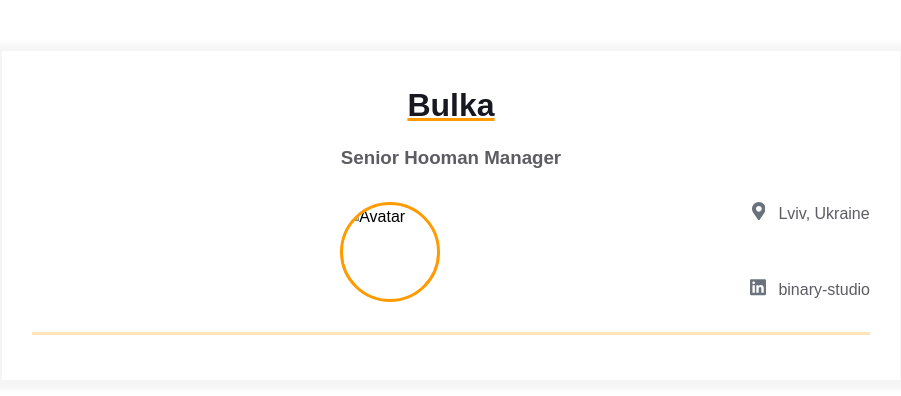
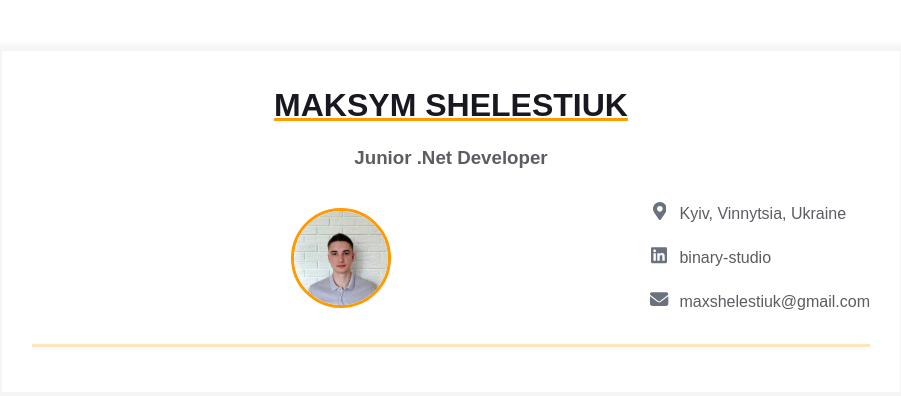
Before and after one commit to MaxShelestiuk/homepage, a plain HTML site: page index.html in a window 1280 px wide. Shown: the whole page, without its empty margins (189-1090 px from the left). Drawn offline with Linux system fonts and the light colour scheme.

Commit message:
Email contact info item added

```diff
--- a/index.html
+++ b/index.html
@@ -11,14 +11,14 @@
         <div class="resume">
           <div class="container">
             <div class="resume__block">
-              <h1 class="contact-info__header">Bulka</h1>
-              <h3 class="contact-info__sub-header">Senior Hooman Manager</h3>
+              <h1 class="contact-info__header">MAKSYM SHELESTIUK</h1>
+              <h3 class="contact-info__sub-header">Junior .Net Developer</h3>
 
               <div class="contact_info_container fh">
                 <div class="contact-info__block"></div>
 
                 <div class="contact-info__block contact-info__block--center">
-                  <img class="contact-info__avatar" src="assets/avatar.png" alt="Avatar">
+                  <img class="contact-info__avatar" src="assets/My_Photo_compressed.jpg" alt="Avatar">
                 </div>
 
                 <div class="contact-info__block">
@@ -30,9 +30,9 @@
                             </path>
                           </svg>
                         </div>
-                        <span>Lviv, Ukraine</span>
+                        <span>Kyiv, Vinnytsia, Ukraine</span>
                     </a>
-                    <a href="https://ua.linkedin.com/company/binary-studio_241166" rel="author" class="contact-info__item">
+                    <a href="https://www.linkedin.com/in/maksym-shelestiuk-7472a7188/" rel="author" class="contact-info__item">
                         <div class="contact-info__item-icon-wrapper">
                           <svg class="contact-info__item-icon" xmlns="http://www.w3.org/2000/svg" viewBox="0 0 448 512">
                             <path
@@ -42,6 +42,16 @@
                         </div>
                         <span>binary-studio</span>
                     </a>
+                    <a href="" rel="author" class="contact-info__item">
+                        <div class="contact-info__item-icon-wrapper">
+                          <svg class="contact-info__item-icon" xmlns="http://www.w3.org/2000/svg" viewBox="0 0 512 512">
+                            <path
+                              d="M48 64C21.5 64 0 85.5 0 112c0 15.1 7.1 29.3 19.2 38.4L236.8 313.6c11.4 8.5 27 8.5 38.4 0L492.8 150.4c12.1-9.1 19.2-23.3 19.2-38.4c0-26.5-21.5-48-48-48H48zM0 176V384c0 35.3 28.7 64 64 64H448c35.3 0 64-28.7 64-64V176L294.4 339.2c-22.8 17.1-54 17.1-76.8 0L0 176z">
+                            </path>
+                          </svg>
+                        </div>
+                        <span>maxshelestiuk@gmail.com</span>
+                    </a>
                 </div>
               </div>
             </div>
```
Also changed, not shown: assets/My_Photo_compressed.jpg (added).
